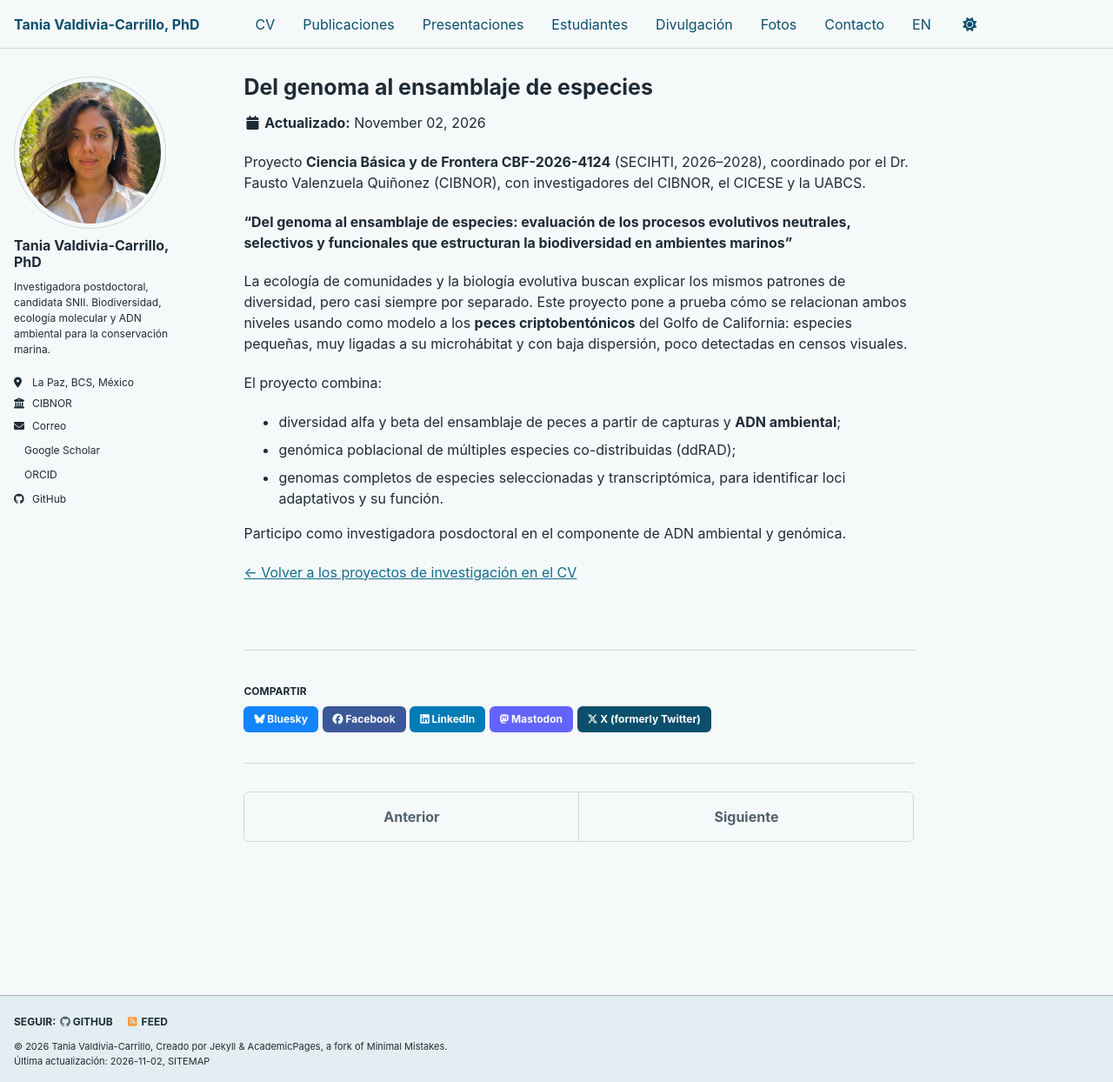
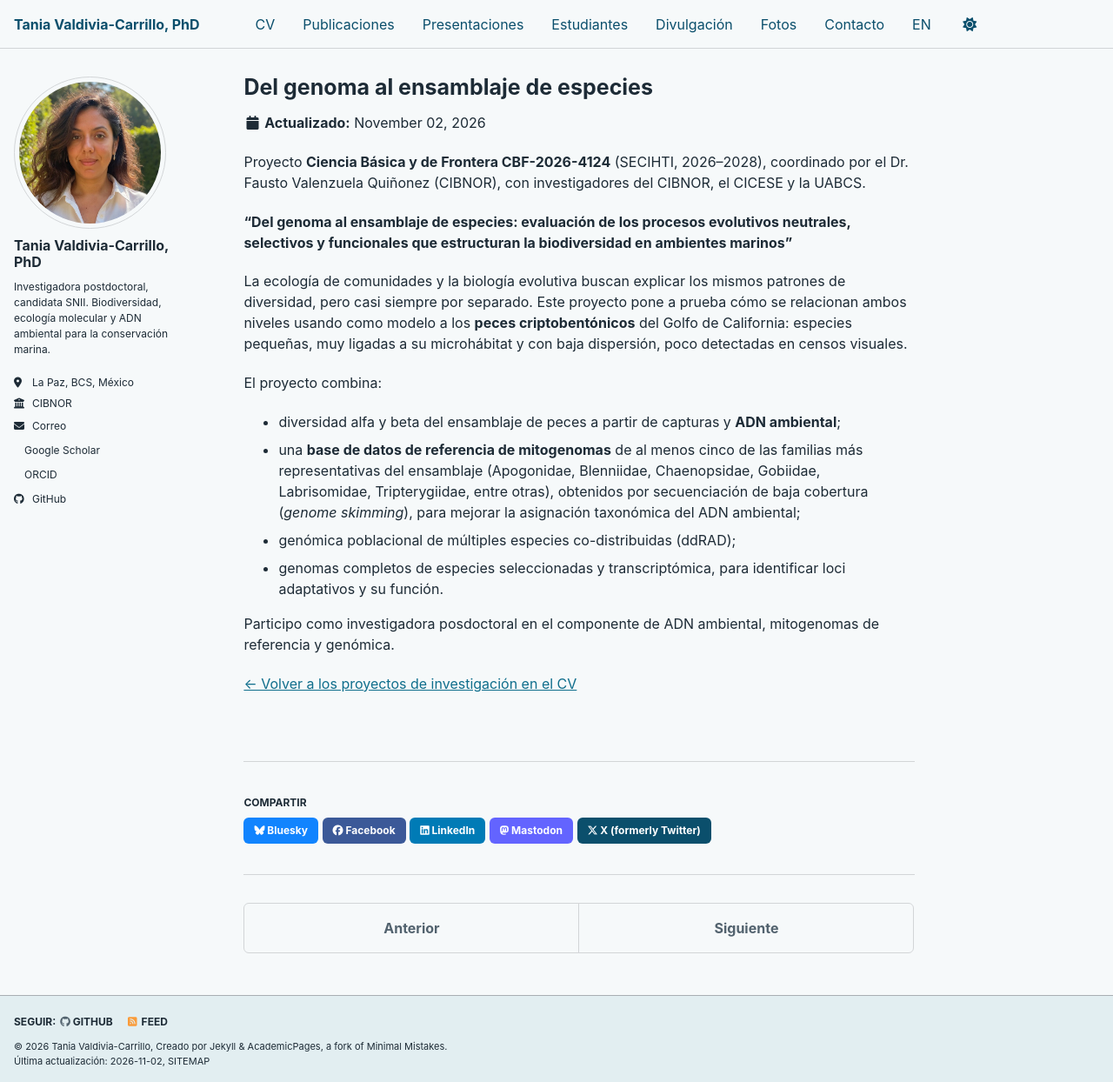
Before and after one commit to taniavaldiviac/taniavaldiviac.github.io, a Jekyll site: the page built from _portfolio/8-genoma-ensamblaje.md, in a window 1280 px wide and 1244 px high. Shown: the whole window at 87% size. Built offline with Jekyll 4.4.1, drawn with Linux system fonts in a browser that asks for light colours; a style sheet for code colours, icons or effects is not loaded.

Commit message:
Proyecto criptobentónicos: agregar base de referencia de mitogenomas

```diff
--- a/_portfolio/8-genoma-ensamblaje.md
+++ b/_portfolio/8-genoma-ensamblaje.md
@@ -14,9 +14,10 @@ La ecología de comunidades y la biología evolutiva buscan explicar los mismos
 
 El proyecto combina:
 * diversidad alfa y beta del ensamblaje de peces a partir de capturas y **ADN ambiental**;
+* una **base de datos de referencia de mitogenomas** de al menos cinco de las familias más representativas del ensamblaje (Apogonidae, Blenniidae, Chaenopsidae, Gobiidae, Labrisomidae, Tripterygiidae, entre otras), obtenidos por secuenciación de baja cobertura (*genome skimming*), para mejorar la asignación taxonómica del ADN ambiental;
 * genómica poblacional de múltiples especies co-distribuidas (ddRAD);
 * genomas completos de especies seleccionadas y transcriptómica, para identificar loci adaptativos y su función.
 
-Participo como investigadora posdoctoral en el componente de ADN ambiental y genómica.
+Participo como investigadora posdoctoral en el componente de ADN ambiental, mitogenomas de referencia y genómica.
 
 [← Volver a los proyectos de investigación en el CV](/cv/#proyectos-de-investigación)
```
Also changed, not shown: _portfolio/en-8-genoma-ensamblaje.md (+2 -1 lines).
